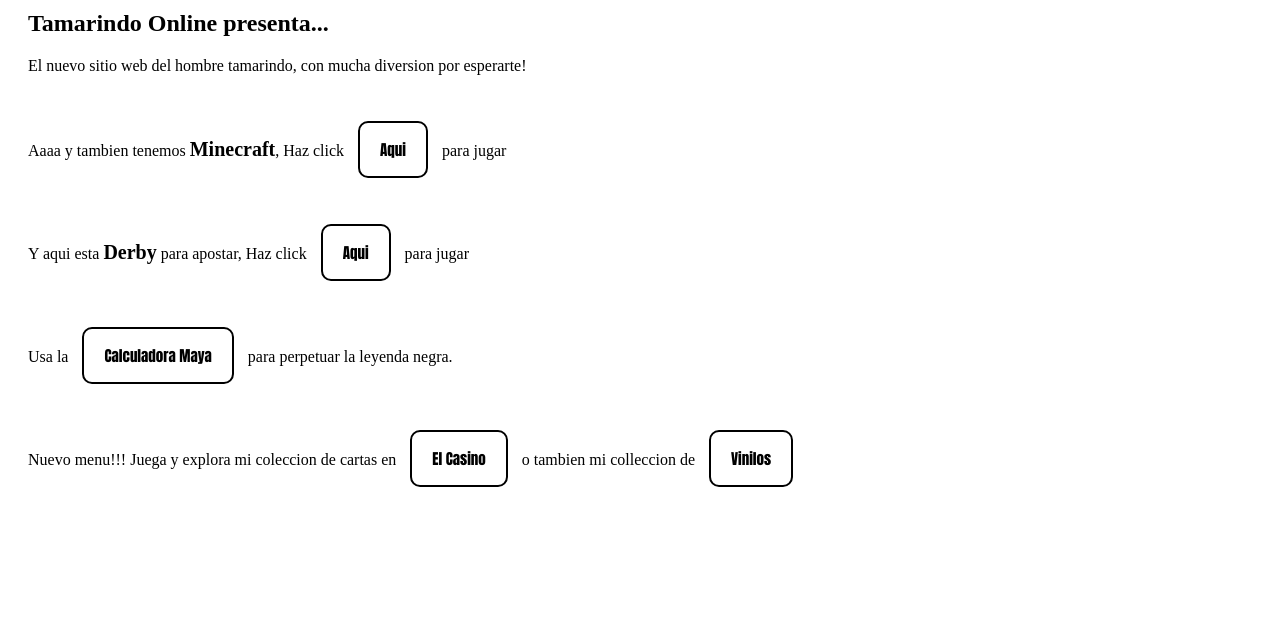
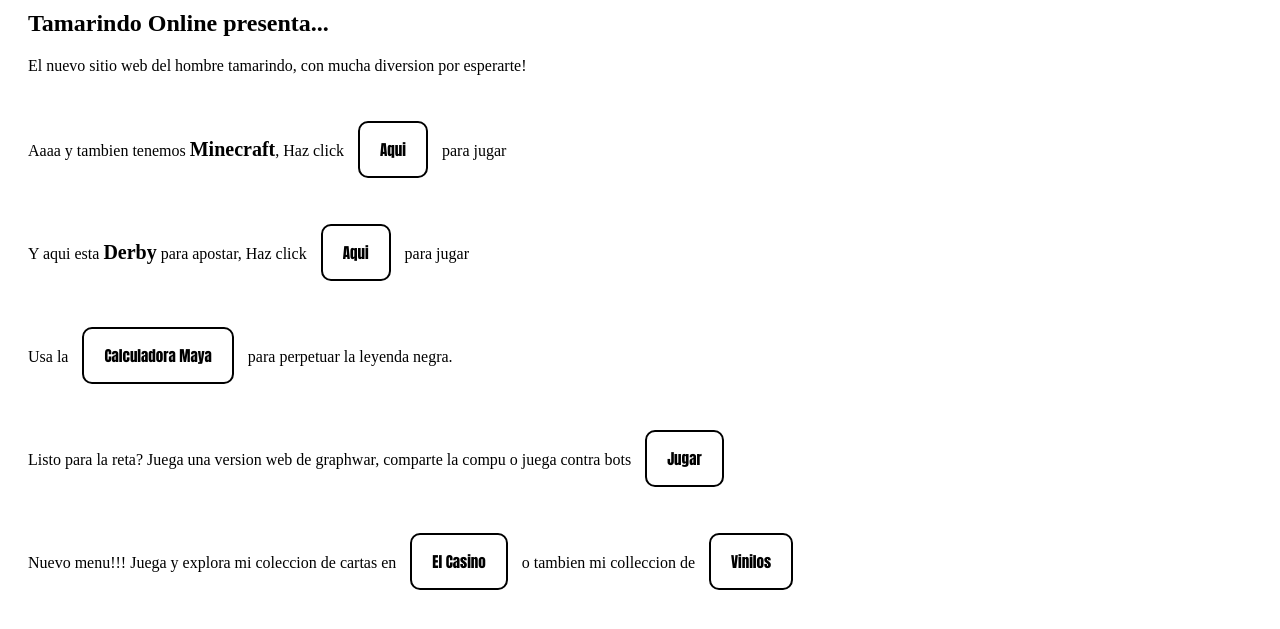
Before and after one commit to jp0ram/tamarindo, a plain HTML site: page index.html in a window 1280 px wide. Shown: the part 123-752 px from the top of the page. Drawn offline with Linux system fonts and the light colour scheme.

Commit message:
Update index.html

```diff
--- a/index.html
+++ b/index.html
@@ -25,6 +25,7 @@
     <p> Aaaa y tambien tenemos <strong style="font-size: 20px;">Minecraft</strong>, Haz click <a style="margin-left: 10px; margin-right: 10px;" href="/EaglercraftX_1.8_u32_Offline_Signed.html"><button class="titlebutton">Aqui</button></a> para jugar</p>
     <p> Y aqui esta <strong style="font-size: 20px;">Derby</strong> para apostar, Haz click <a style="margin-left: 10px; margin-right: 10px;" href="derby.html"><button class="titlebutton">Aqui</button></a> para jugar</p>
     <p> Usa la <a style="margin-left: 10px; margin-right: 10px;" href="mayacalc.html"><button class="titlebutton">Calculadora Maya</button></a> para perpetuar la leyenda negra. </p>
+    <p> Listo para la reta? Juega una version web de graphwar, comparte la compu o juega contra bots <a style="margin-left: 10px; margin-right: 10px;" href="battlegraph.html"><button class="titlebutton">Jugar</button></a> </p>
     <p> Nuevo menu!!! Juega y explora mi coleccion de cartas en <a style="margin-left: 10px; margin-right: 10px;" href="casino/index.html"><button class="titlebutton">El Casino</button></a> o tambien mi colleccion de <a style="margin-left: 10px; margin-right: 10px;" href="collection/index.html"><button class="titlebutton">Vinilos</button></a> </p>
     </body>
 </html>
```
